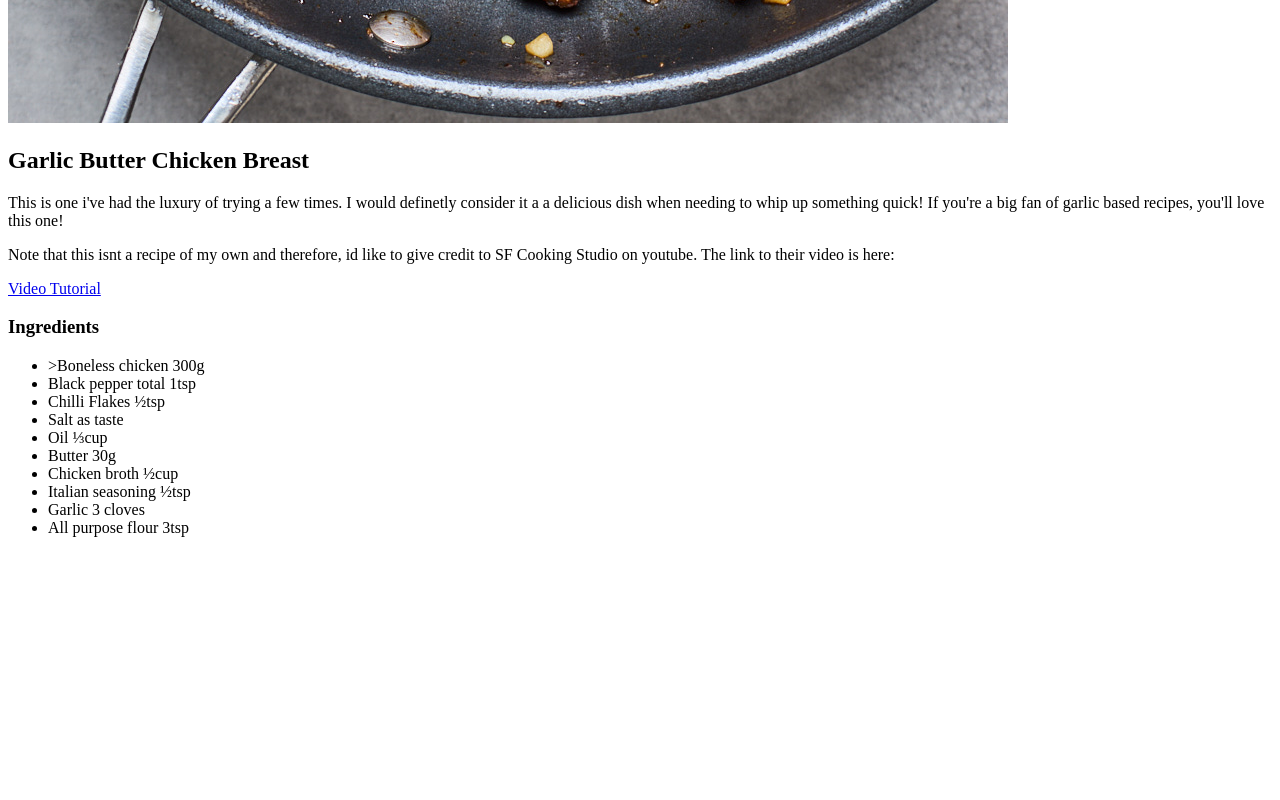
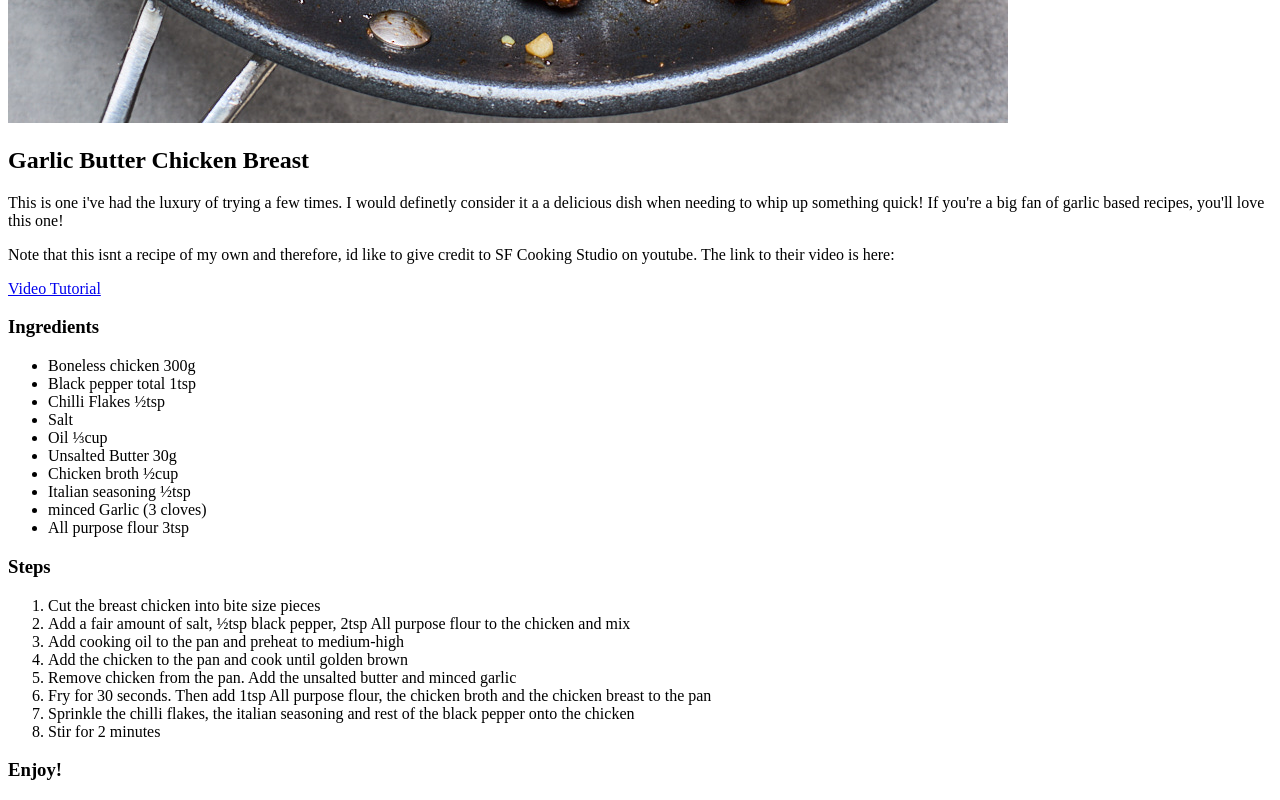
Before and after one commit to xowayne/odin-recipes, a plain HTML site: page recipes/chicken.html in a window 1280 px wide. Shown: the part 1457-2257 px from the top of the page. Before the commit the page ends 2010 px from the top, so only its background shows below. Drawn offline with Linux system fonts and the light colour scheme.

Commit message:
Completed the steps section. Chicken recipe is completed

```diff
--- a/recipes/chicken.html
+++ b/recipes/chicken.html
@@ -27,16 +27,34 @@
 
     <h3>Ingredients</h3>
     <ul>
-        <li>>Boneless chicken 300g</li>
+        <li>Boneless chicken 300g</li>
         <li>Black pepper total 1tsp</li>
         <li>Chilli Flakes ½tsp</li>
-        <li>Salt as taste</li>
+        <li>Salt</li>
         <li>Oil ⅓cup</li>
-        <li>Butter 30g</li>
+        <li>Unsalted Butter 30g</li>
         <li>Chicken broth ½cup</li>
         <li>Italian seasoning ½tsp</li>
-        <li>Garlic 3 cloves</li>
+        <li>minced Garlic (3 cloves)</li>
         <li>All purpose flour 3tsp</li>
     </ul>
+
+    <h3>Steps</h3>
+    <ol>
+        <li>Cut the breast chicken into bite size pieces</li>
+        <li>Add a fair amount of salt, ½tsp black pepper, 2tsp All purpose flour to the chicken and mix</li>
+        <li>Add cooking oil to the pan and preheat to medium-high</li>
+        <li>Add the chicken to the pan and cook until golden brown</li>
+        <li>Remove chicken from the pan. Add the unsalted butter and minced garlic </li>
+        <li>Fry for 30 seconds. Then add 1tsp All purpose flour, the chicken broth and the chicken breast
+            to the pan</li>
+        <li>Sprinkle the chilli flakes, the italian seasoning and rest of the black pepper onto the chicken</li>
+        <li>Stir for 2 minutes</li>
+    </ol>
+
+    <h3>Enjoy!</h3>
+
+
+
 </body>
 </html>
```
